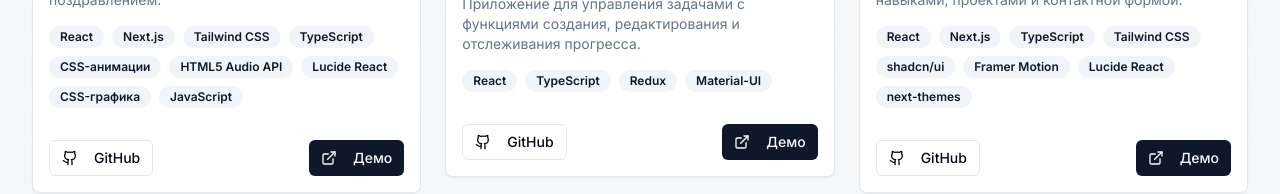
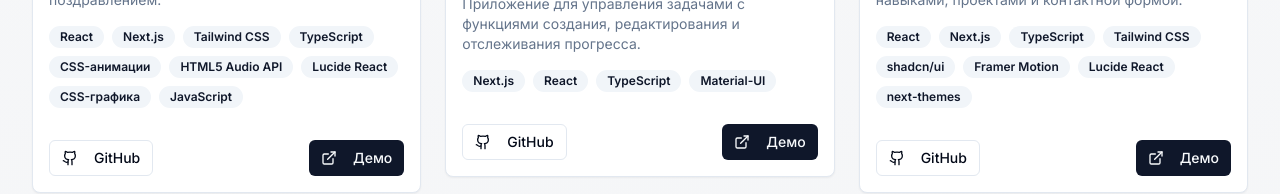
Before and after one commit to Artem18071998/frontend-developer-portfolio, a Next.js app: page / in a window 1280 px wide. Shown: the part 1305-1499 px from the top of the page. Built offline with nearby package versions, Linux system fonts and the light colour scheme.

Commit message:
update and new file

```diff
--- a/app/page.tsx
+++ b/app/page.tsx
@@ -32,10 +32,10 @@ const projects: Project[] = [
   {
     title: "Приложение для управления задачами",
     description: "Приложение для управления задачами с функциями создания, редактирования и отслеживания прогресса.",
-    image: "/placeholder.svg?height=400&width=600",
-    technologies: ["React", "TypeScript", "Redux", "Material-UI"],
-    githubUrl: "https://github.com/yourusername/task-manager",
-    liveUrl: "https://task-manager-demo.vercel.app",
+    image: "/public/images/manager-task.jpg",
+    technologies: ["Next.js", "React", "TypeScript", "Material-UI"],
+    githubUrl: "https://github.com/Artem18071998/task-manager-app",
+    liveUrl: "https://task-manager-app-gamma-plum.vercel.app/",
   },
   {
     title: "Портфолио веб-разработчика",
```
Also changed, not shown: public/images/manager-task.jpg (added).
